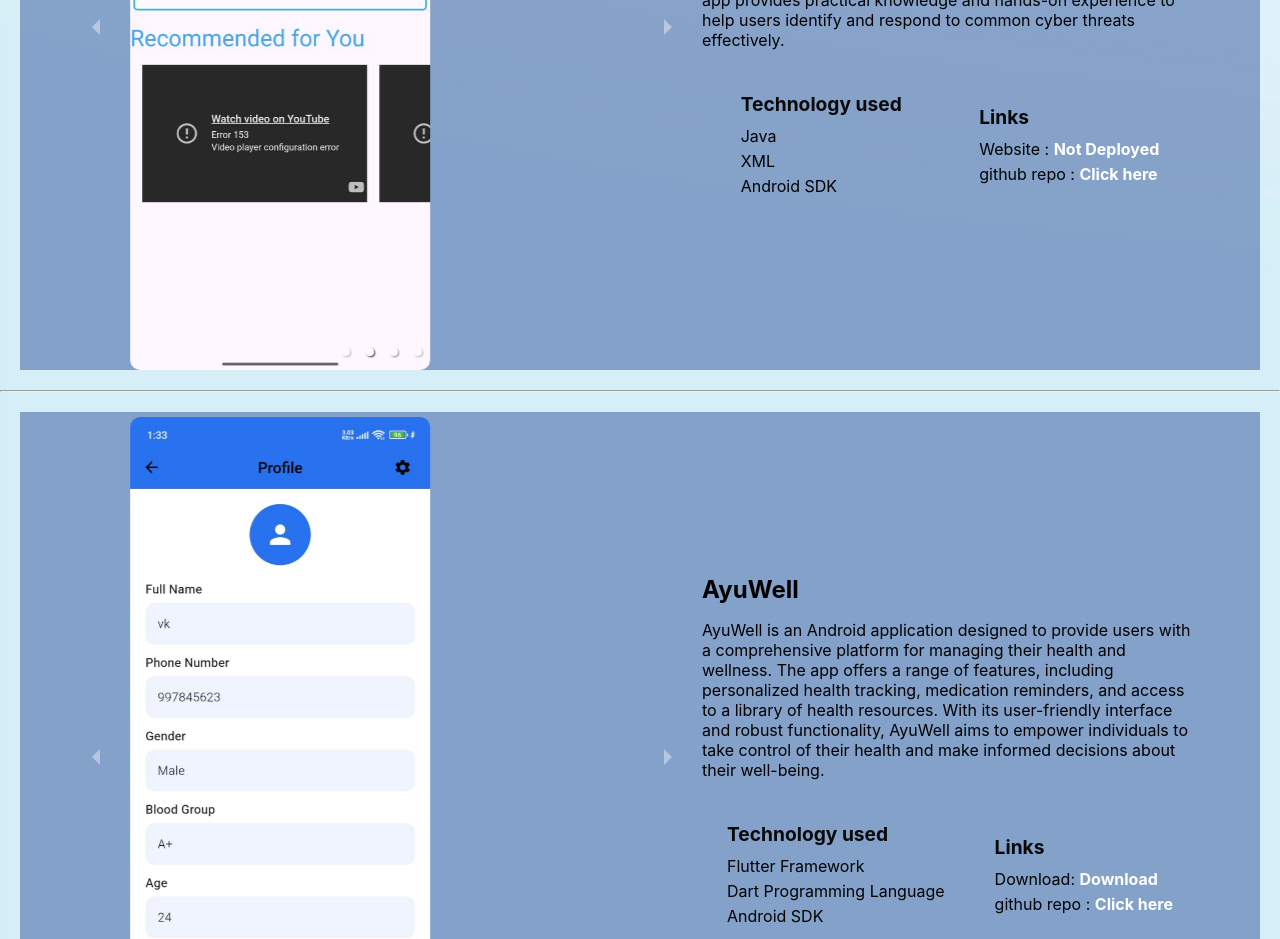
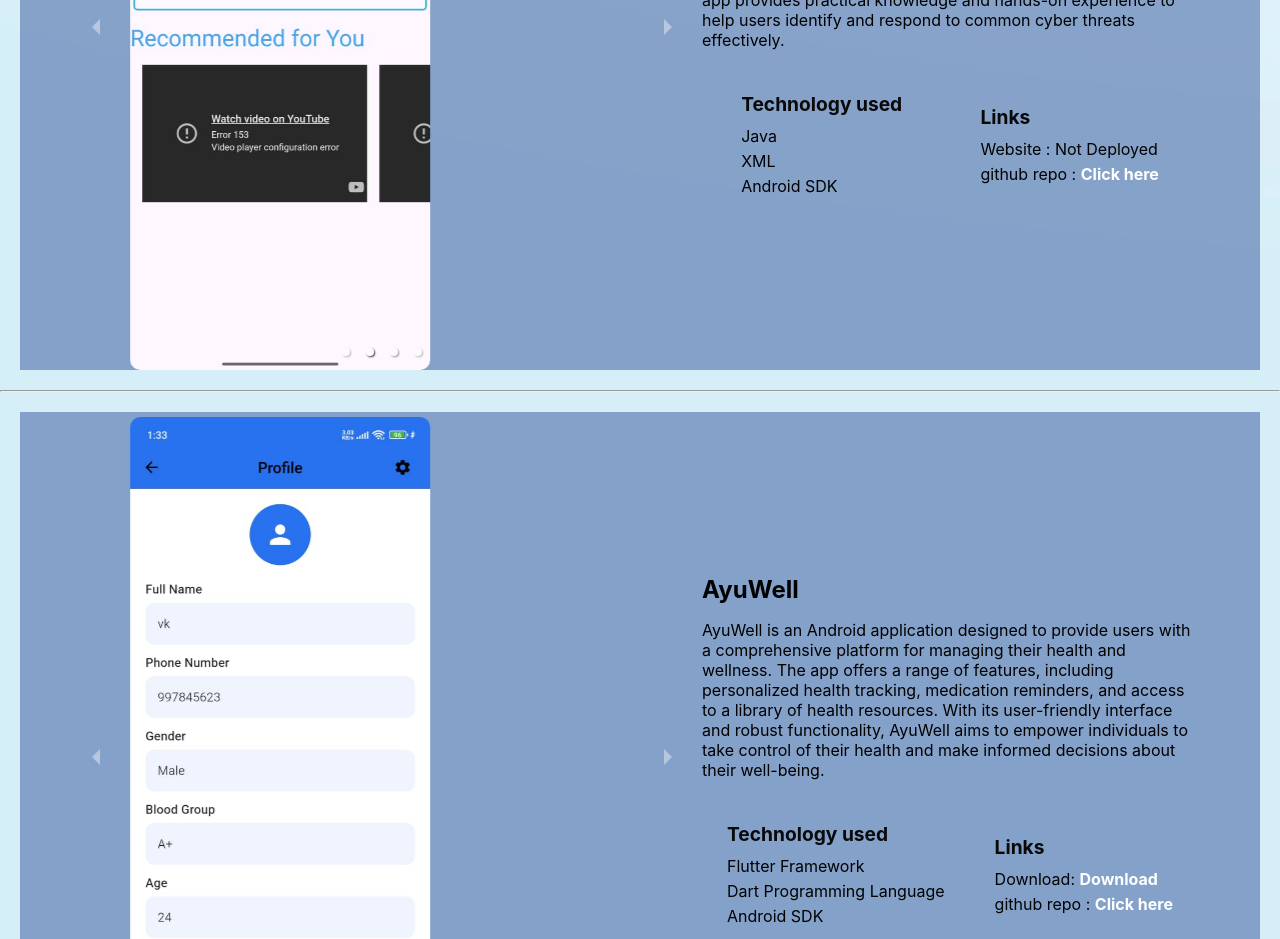
Before and after one commit to AnkitShrivastava27/portfolio, a React (Create React App) app: page /Projects in a window 1280 px wide. Shown: the part 1760-2699 px from the top of the page. Built offline with nearby package versions, Linux system fonts and the light colour scheme.

Commit message:
april changes

```diff
--- a/src/components/Project4.js
+++ b/src/components/Project4.js
@@ -44,7 +44,7 @@
         </ul>
         <ul>
             <h5>Links</h5>
-            <li>Website : <a href="#">Not Deployed</a></li>
+            <li>Website : Not Deployed</li>
             <li>github repo : <a href="https://github.com/AnkitShrivastava27">Click here</a></li>
         </ul>
         </div>
```
